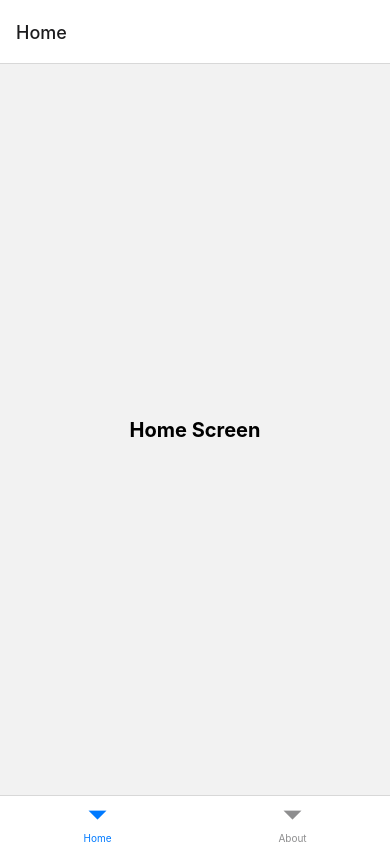
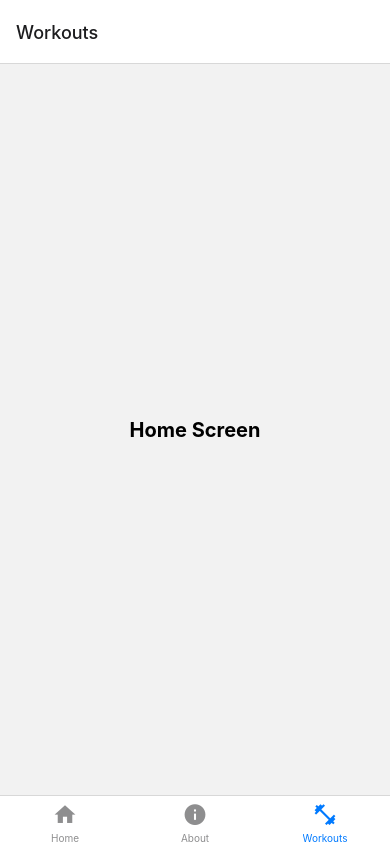
Before and after one commit to 10x-Unicorn/GrouPR, a React Native app: screen /Workouts in a window 390 px wide. Built offline with nearby package versions, Linux system fonts and the light colour scheme.

Commit message:
Add three tabs with logos

```diff
--- a/App.js
+++ b/App.js
@@ -1,35 +1,64 @@
 import { StatusBar } from 'expo-status-bar';
 import React from 'react';
-import { StyleSheet, Text, View } from 'react-native';
-import {NavigationContainer} from '@react-navigation/native';
+import { StyleSheet, Text, View, useColorScheme  } from 'react-native';
+import { NavigationContainer} from '@react-navigation/native';
 import { createBottomTabNavigator } from '@react-navigation/bottom-tabs';
-import { createStackNavigator } from '@react-navigation/stack';
+import MaterialCommunityIcons from 'react-native-vector-icons/MaterialCommunityIcons';
+
 
 import HomeScreen from './screens/HomeScreen.js';
 import AboutScreen from './screens/AboutScreen.js';
+import WorkoutScreen from './screens/WorkoutScreen.js';
 
 
 // Create the bottom tab navigator
 const Tab = createBottomTabNavigator();
 
 export default function App() {
+
   return (
     <NavigationContainer>
       <Tab.Navigator>
-        <Tab.Screen name="Home" component={HomeScreen} />
-        <Tab.Screen name="About" component={AboutScreen} />
+        <Tab.Screen
+          name="Home"
+          component={HomeScreen}
+          options={{
+            tabBarIcon: ({ color, size }) => (
+              <MaterialCommunityIcons
+                name="home"
+                color={color}
+                size={size}
+              />
+            ),
+          }}
+        />
+        <Tab.Screen
+          name="About"
+          component={AboutScreen}
+          options={{
+            tabBarIcon: ({ color, size }) => (
+              <MaterialCommunityIcons
+                name="information"
+                color={color}
+                size={size}
+              />
+            ),
+          }}
+        />
+        <Tab.Screen
+          name="Workouts"
+          component={WorkoutScreen}
+          options={{
+            tabBarIcon: ({ color, size }) => (
+              <MaterialCommunityIcons
+                name="dumbbell"
+                color={color}
+                size={size}
+              />
+            ),
+        }}
+        />
       </Tab.Navigator>
     </NavigationContainer>
   );
 }
-
-// const styles = StyleSheet.create({
-//   container: {
-//     flex: 1,
-//     backgroundColor: '#fff',
-//     alignItems: 'center',
-//     justifyContent: 'center',
-//   },
-// });
-
-// export default App;
--- a/package.json
+++ b/package.json
@@ -22,6 +22,7 @@
     "react-native": "0.71.8",
     "react-native-safe-area-context": "4.5.0",
     "react-native-screens": "~3.20.0",
+    "react-native-vector-icons": "^9.2.0",
     "react-native-web": "~0.18.11"
   },
   "devDependencies": {
--- /dev/null
+++ b/screens/WorkoutScreen.js
@@ -0,0 +1,24 @@
+import React from 'react';
+import { View, Text, StyleSheet } from 'react-native';
+
+const HomeScreen = () => {
+  return (
+    <View style={styles.container}>
+      <Text style={styles.text}>Home Screen</Text>
+    </View>
+  );
+};
+
+const styles = StyleSheet.create({
+  container: {
+    flex: 1,
+    justifyContent: 'center',
+    alignItems: 'center',
+  },
+  text: {
+    fontSize: 20,
+    fontWeight: 'bold',
+  },
+});
+
+export default HomeScreen;
```
Also changed, not shown: 1 other file (tests, documents, lock files or other folders).
